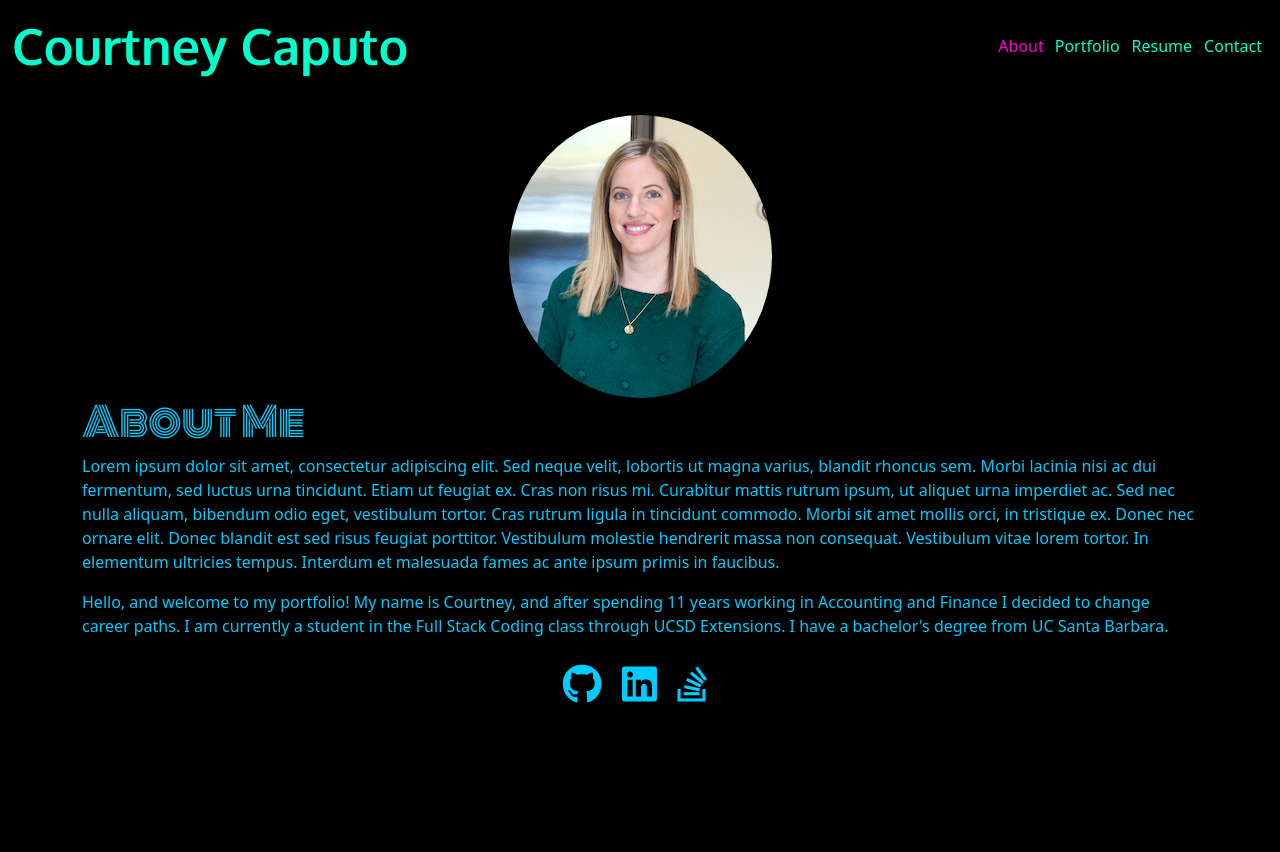
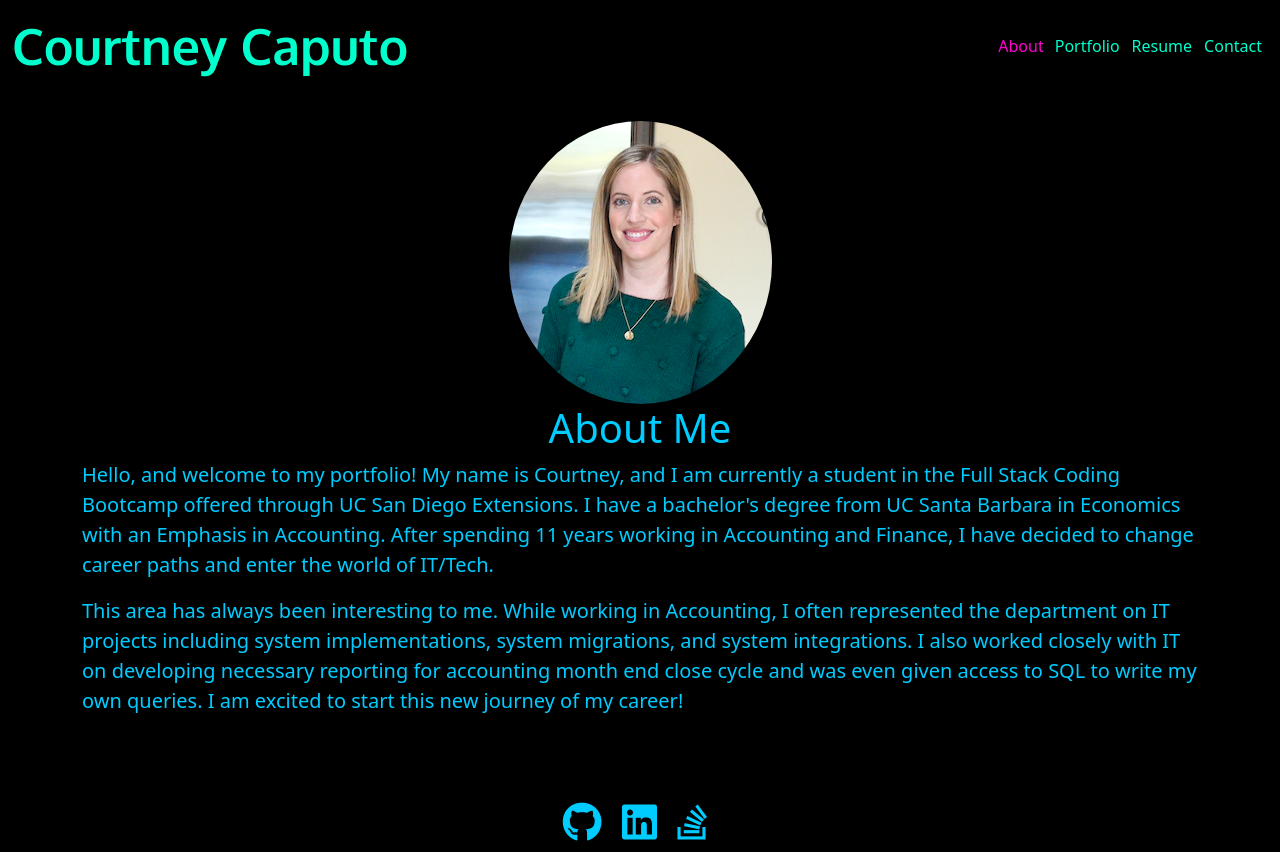
Before and after one commit to courtneycaputo/react-portfolio, a React (Create React App) app: page / in a window 1280 px wide. Before the commit the page ends 800 px from the top, so only its background shows below. Built offline with nearby package versions, Linux system fonts and the light colour scheme.

Commit message:
update about me page

```diff
--- a/src/components/pages/About.js
+++ b/src/components/pages/About.js
@@ -1,32 +1,26 @@
 import React from 'react';
 import myPicture from '../../assets/mypicture.png';
+import { Row } from 'react-bootstrap';
 
 
 export default function About() {
   return (
-    <div className="container">
+    <div className="container aboutMeText">
       <br></br>
       <center><img src={myPicture} className="my-picture" alt="Courtney" /></center>
 
-      <h1 className="nameFont">About Me</h1>
+      <h1><Row className="justify-content-md-center">
+       About Me
+      </Row></h1>
       <p>
-        Lorem ipsum dolor sit amet, consectetur adipiscing elit. Sed neque
-        velit, lobortis ut magna varius, blandit rhoncus sem. Morbi lacinia nisi
-        ac dui fermentum, sed luctus urna tincidunt. Etiam ut feugiat ex. Cras
-        non risus mi. Curabitur mattis rutrum ipsum, ut aliquet urna imperdiet
-        ac. Sed nec nulla aliquam, bibendum odio eget, vestibulum tortor. Cras
-        rutrum ligula in tincidunt commodo. Morbi sit amet mollis orci, in
-        tristique ex. Donec nec ornare elit. Donec blandit est sed risus feugiat
-        porttitor. Vestibulum molestie hendrerit massa non consequat. Vestibulum
-        vitae lorem tortor. In elementum ultricies tempus. Interdum et malesuada
-        fames ac ante ipsum primis in faucibus.
+      Hello, and welcome to my portfolio! My name is Courtney, and I am currently a student in the Full Stack Coding Bootcamp offered through UC San Diego Extensions. I have a bachelor's degree from UC Santa Barbara in Economics with an Emphasis in Accounting. After spending 11 years working in Accounting and Finance, I have decided to change career paths and enter the world of IT/Tech.
       </p>
 
       <p>
-        Hello, and welcome to my portfolio! My name is Courtney, and after spending 11 years working in Accounting and Finance I decided to change career paths. I am currently a student in the Full Stack Coding class through UCSD Extensions.
-
-        I have a bachelor's degree from UC Santa Barbara.
+        This area has always been interesting to me. While working in Accounting, I often represented the department on IT projects including system implementations, system migrations, and system integrations. I also worked closely with IT on developing necessary reporting for accounting month end close cycle and was even given access to SQL to write my own queries. I am excited to start this new journey of my career!
       </p>
+      <br></br>
+      <br></br>
     </div>
   );
 }
--- a/src/index.css
+++ b/src/index.css
@@ -9,6 +9,10 @@
 
 .nameFont{
     font-family: 'Monoton', cursive;
+}
+
+.aboutMeText {
+    font-size: 20px;
 }
 
 .navTitle{
```
